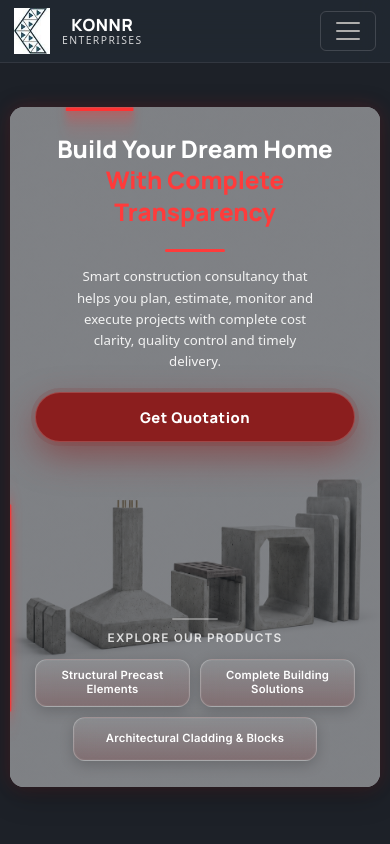
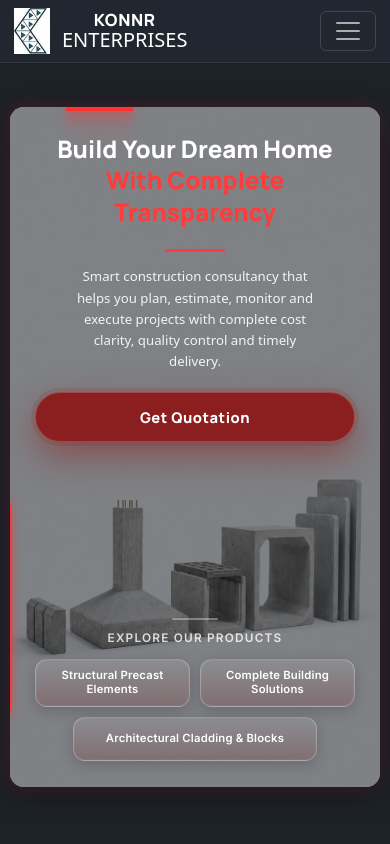
Before and after one commit to Swathi-ChandraSekar/konnr_portfolio, a React (Vite) app: page / in a window 390 px wide. Shown: the top 844 px of the page. Built offline with nearby package versions, Linux system fonts and the light colour scheme.

Commit message:
hero banner mobile2

```diff
--- a/src/components/Navbar.jsx
+++ b/src/components/Navbar.jsx
@@ -67,7 +67,7 @@ function Navbar() {
 
               <span>KONNR</span>
 
-              <small>ENTERPRISES</small>
+              ENTERPRISES
 
             </div>
 
```
